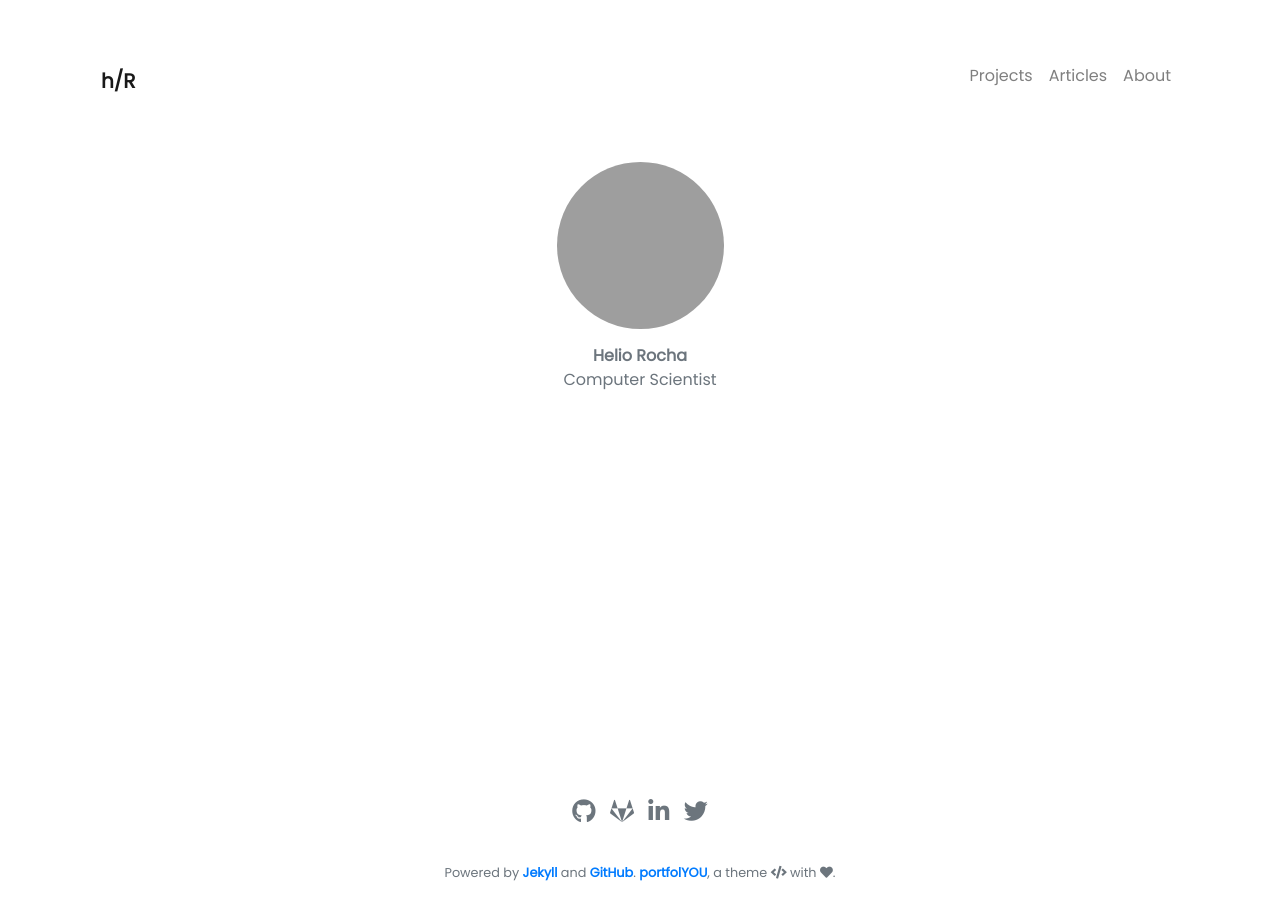
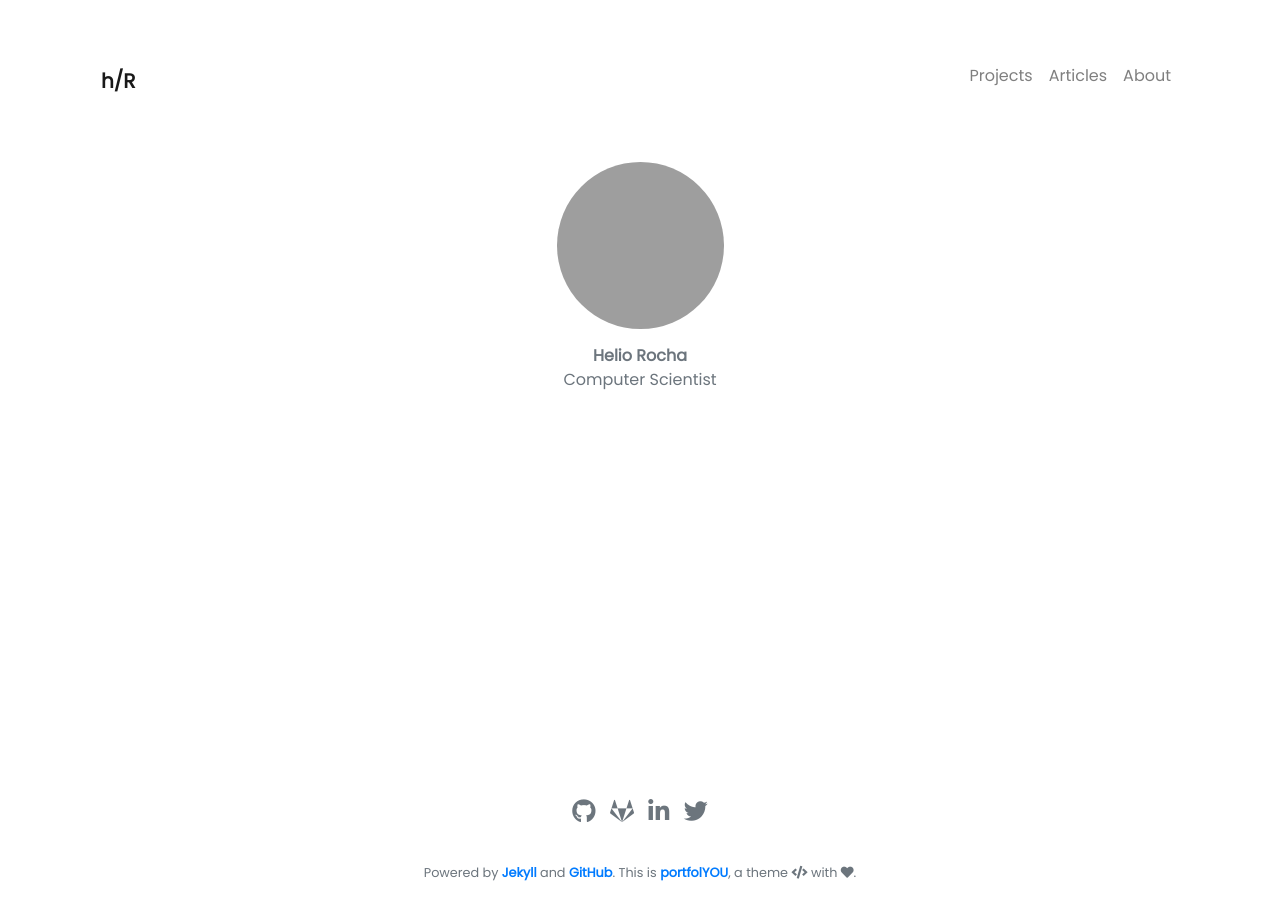
Before and after one commit to helioRocha/heliorocha.github.io, a Jekyll site: the page built from index.html, in a window 1280 px wide. Built offline with Jekyll 4.4.1, drawn with Linux system fonts in a browser that asks for light colours; nearby versions of some CDN libraries; grey boxes are pictures that could not be loaded.

Commit message:
Update footer.html

```diff
--- a/_includes/footer.html
+++ b/_includes/footer.html
@@ -12,7 +12,7 @@
 
   <small class="text-muted mb-2">
 
-    Powered by <strong><a href="https://jekyllrb.com/">Jekyll</a></strong> and <strong><a href="https://github.com/">GitHub</a></strong>. <strong><a href="https://github.com/YoussefRaafatNasry/portfolYOU">portfolYOU</a></strong>, a theme <i class="fas fa-code"></i> with <i class="fas fa-heart"></i>.<br>
+    Powered by <strong><a href="https://jekyllrb.com/">Jekyll</a></strong> and <strong><a href="https://github.com/">GitHub</a></strong>. This is <strong><a href="https://github.com/YoussefRaafatNasry/portfolYOU">portfolYOU</a></strong>, a theme <i class="fas fa-code"></i> with <i class="fas fa-heart"></i>.<br>
     <!-- <i class="fas fa-less-than"></i>h/R<i class="fas fa-greater-than"></i> <i class="far fa-copyright"></i> 2019-->
   </small>
 
```
